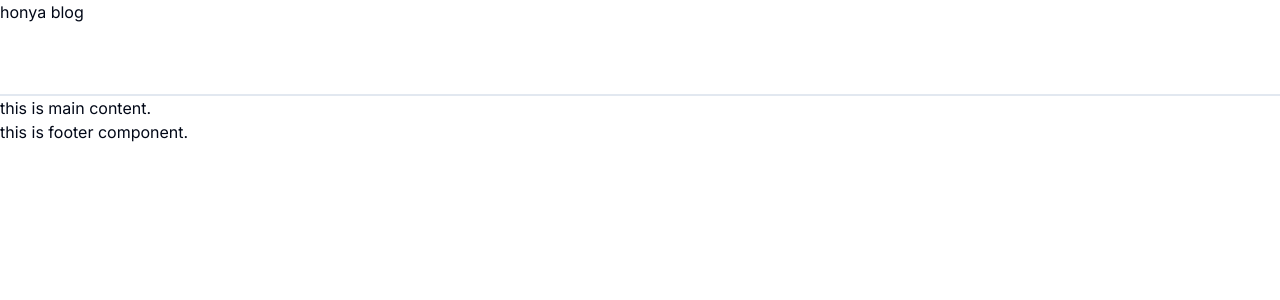
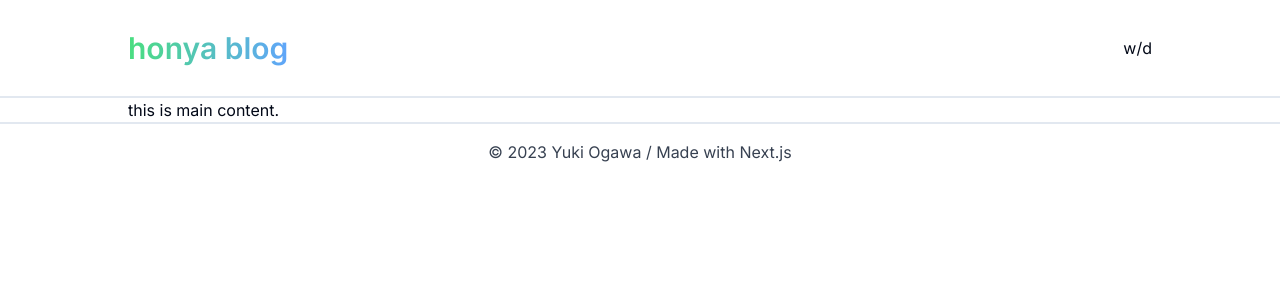
Before and after one commit to Actlam/blog, a Next.js app: page / in a window 1280 px wide. Shown: the top 300 px of the page. Built offline with nearby package versions, Linux system fonts and the light colour scheme.

Commit message:
add: Layoutのスタイルを追加

```diff
--- a/src/app/layout.tsx
+++ b/src/app/layout.tsx
@@ -16,7 +16,7 @@ export default function RootLayout({ children }: { children: React.ReactNode })
     <html lang="ja">
       <body className={inter.className}>
         <Header />
-        {children}
+        <div className="max-w-screen-lg mx-auto">{children}</div>
         <Footer />
       </body>
     </html>
--- a/src/components/layout/footer.tsx
+++ b/src/components/layout/footer.tsx
@@ -1,3 +1,9 @@
 export default function Footer() {
-  return <h2>this is footer component.</h2>;
+  return (
+    <h2 className="border-t-2">
+      <p className="text-gray-700 max-w-screen-lg mx-auto text-center mt-4">
+        © 2023 Yuki Ogawa / Made with Next.js
+      </p>
+    </h2>
+  );
 }
--- a/src/components/layout/header.tsx
+++ b/src/components/layout/header.tsx
@@ -1,7 +1,12 @@
 export default function Header() {
   return (
-    <header className="h-24 border-b-2">
-      <h1>honya blog</h1>
+    <header className="border-b-2">
+      <div className="h-24 flex justify-between max-w-screen-lg mx-auto">
+        <h1 className="flex items-center text-3xl font-semibold text-transparent bg-clip-text bg-gradient-to-r from-green-400 to-blue-400">
+          honya blog
+        </h1>
+        <button>w/d</button>
+      </div>
     </header>
   );
 }
```
